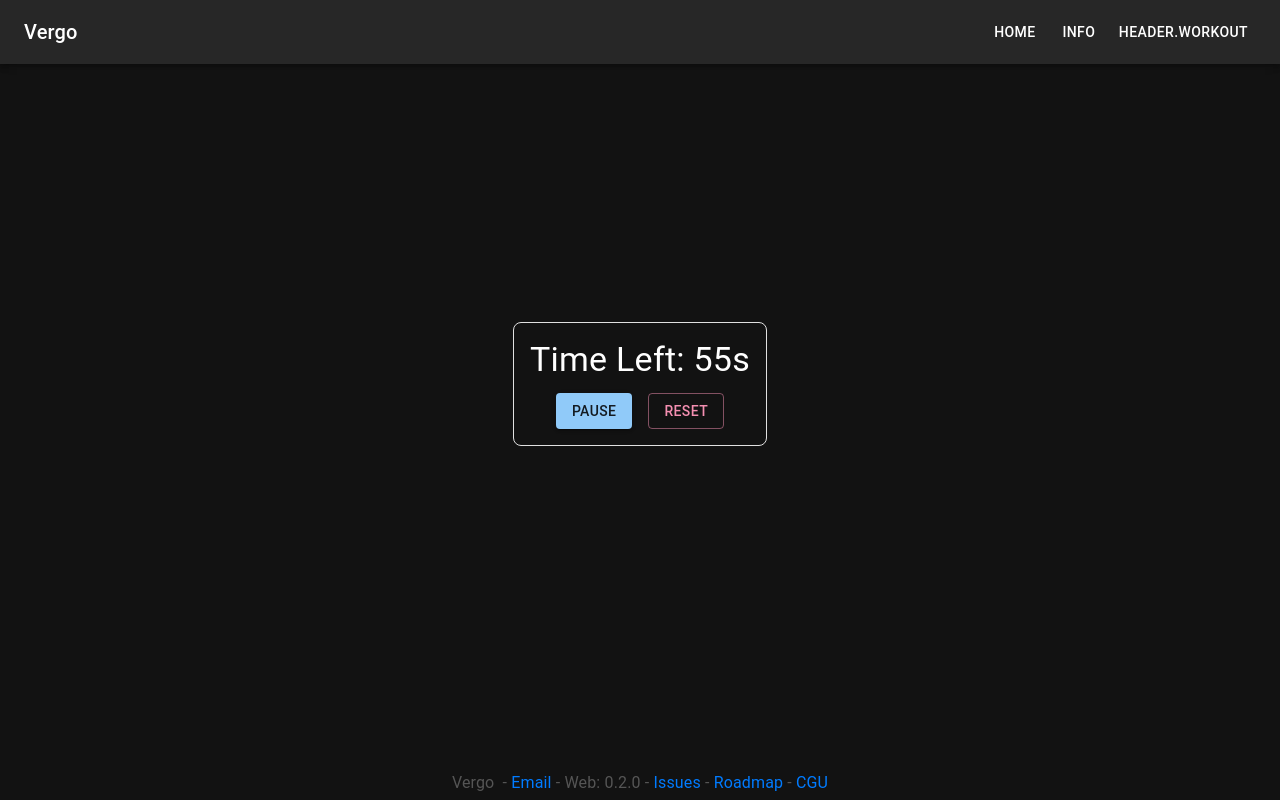
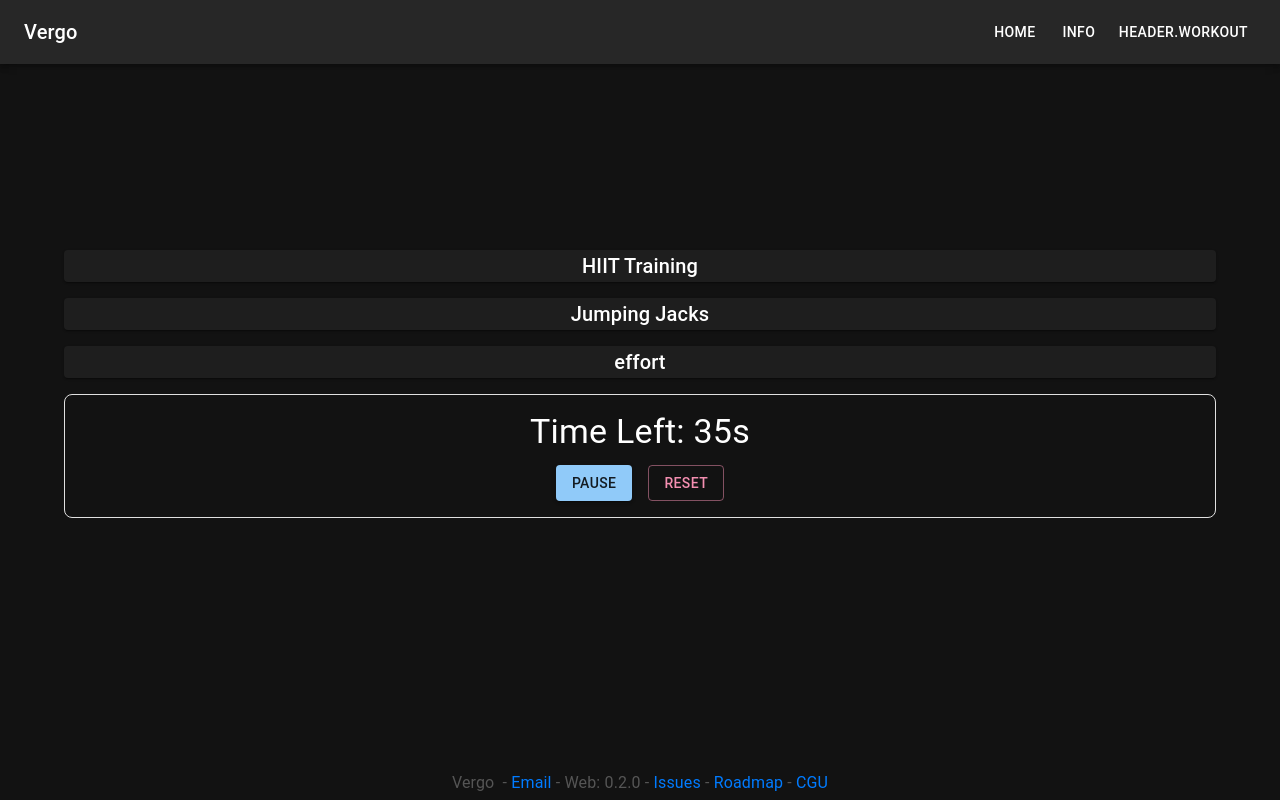
Before and after one commit to Happykiller/vergo_front, a React app: page /workout in a window 1280 px wide. Built offline with nearby package versions, Linux system fonts and the light colour scheme.

Commit message:
feat: chrono

```diff
--- a/src/components/Chrono.tsx
+++ b/src/components/Chrono.tsx
@@ -28,15 +28,33 @@ const Chrono: React.FC<CountdownProps> = ({ duration, onComplete }) => {
     }, duration);
   };
 
-  useEffect(() => {
+  const start = () => {
+    clearInterval(intervalRef.current as NodeJS.Timeout);
+    intervalRef.current = setInterval(() => {
+      handleSecond();
+    }, 1000);
+  }
+
+  const pause = () => {
+    setIsPaused(true);
+  }
+
+  const resume = () => {
+    setIsPaused(false);
+  }
+
+  const reset = () => {
+    clearInterval(intervalRef.current as NodeJS.Timeout);
+    setTimeLeft(duration);
+    setIsPaused(true);
+  }
+
+  const handleSecond = () => {
     if (!isPaused) {
-      intervalRef.current = setInterval(() => {
       setTimeLeft((prevTime) => {
         if (prevTime <= 1) {
           clearInterval(intervalRef.current as NodeJS.Timeout);
-            if (onComplete) {
           onComplete();
-            }
           // Jouer la sonnerie à la fin
           playSound(440, 1000); // 440 Hz pendant 1 seconde
           return 0;
@@ -46,20 +64,23 @@ const Chrono: React.FC<CountdownProps> = ({ duration, onComplete }) => {
         if (prevTime === 2) playSound(880, 500); // 1s restant (880 Hz pendant 0.5 seconde)
         return prevTime - 1;
       });
-      }, 1000);
+    }
   }
 
-    return () => clearInterval(intervalRef.current as NodeJS.Timeout);
-  }, [isPaused, onComplete]);
+  useEffect(() => {
+    start();
+  });
 
   const handlePause = () => {
-    setIsPaused((prev) => !prev);
+    if(isPaused) {
+      resume();
+    } else {
+      pause();
+    }
   };
 
   const handleReset = () => {
-    clearInterval(intervalRef.current as NodeJS.Timeout);
-    setTimeLeft(duration);
-    setIsPaused(false);
+    reset();
   };
 
   return (
--- a/src/pages/Training.tsx
+++ b/src/pages/Training.tsx
@@ -1,12 +1,175 @@
-import React from 'react';
-import { useTranslation } from 'react-i18next'; // Import translation hook for i18n
-import { Container, Box } from '@mui/material'; // Import Material-UI components
+import React, { useState, useEffect } from 'react';
+import { Container, Box, Typography, Grid, Paper } from '@mui/material'; // Import Material-UI components
 
 import Chrono from '@components/Chrono';
 
 const Training: React.FC = () => {
-  // Use the translation hook to get the translation function
-  const { t } = useTranslation();
+  const [currentIndex, setCurrentIndex] = useState<number|null>(null);
+  let flattenTraining:any = [];
+  const training = {
+    "_type": "TRAINING",
+    "label": "HIIT Training",
+    "workout": [
+      {
+        "_type": "WORKOUT",
+        "label": "warm-up",
+        "sequence": [
+          {
+            "_type": "SET",
+            "serie": ["Jumping Jacks"],
+            "rep": 1,
+            "duration": 40,
+            "rest": 20,
+          },
+          {
+            "_type": "SET",
+            "rep": 3,
+            "serie": ['Arm Circles', 'Bodyweight Squats', 'High Knees'],
+            "duration": 40,
+            "rest": 20,
+            "pause": 60,
+          }
+        ]
+      },
+      {
+        "_type": "WORKOUT",
+        "label": "HIIT",
+        "sequence": [
+          {
+            "_type": "SET",
+            "rep": 4,
+            "rest": 60,
+            "pause": 60,
+            "sequence": [
+              {
+                "_type": "SET",
+                "rep": 8,
+                "serie": ['Burpees', 'Mountain Climbers', 'Jumb rope', ' Jump Squats', 'Push-Ups', 'Russian Twists', 'Bank jumb', 'Jumping Lunges'],
+                "duration": 40,
+                "rest": 20
+              }
+            ]
+          }
+        ]
+      },
+      {
+        "_type": "WORKOUT",
+        "label": "cooldown",
+        "sequence": [
+          {
+            "_type": "SET",
+            "rep": 2,
+            "serie": ['Standing Hamstring Stretch', 'Quadriceps Stretch'],
+            "duration": 60,
+          },
+          {
+            "_type": "SET",
+            "rep": 1,
+            "serie": ['Shoulder Stretch'],
+            "sequence": [
+              {
+                "_type": "SET",
+                "rep": 2,
+                "serie": ['Left', 'Right'],
+                "sequence": [
+                  {
+                    "_type": "SET",
+                    "rep": 3,
+                    "duration": 10,
+                  }
+                ]
+              }
+            ]
+          },
+          {
+            "_type": "SET",
+            "rep": 1,
+            "serie": ["Child's Pose"],
+            "duration": 60,
+          }
+        ]
+      }
+    ]
+  };
+
+  const flatten = () => {
+    for(const workout of training.workout) {
+      for(const sequence of workout.sequence) {
+        flattenTraining = flattenTraining.concat(flattenSequence(sequence));
+      }
+    }
+  }
+
+  const flattenSequence = (sequence: any): [] => {
+    let response:any = [];
+    let label = '';
+    for (let i = 0; i < sequence.rep; i++) {
+      if(sequence.serie && sequence.serie[i]) {
+        label = sequence.serie[i];
+      } else {
+        label = '';
+      }
+      if(sequence.duration) {
+        response.push({
+          label,
+          type: 'effort',
+          duration: sequence.duration
+        });
+      }
+      if(sequence.sequence) {
+        for(const seq of sequence.sequence) {
+          response = response.concat(flattenSequence(seq));
+        }
+      }
+      if(sequence.rest) {
+        response.push({
+          label,
+          type: 'rest',
+          duration: sequence.rest
+        });
+      }
+    }
+    if(sequence.pause) {
+      response.push({
+        label,
+        type: 'pause',
+        duration: sequence.pause
+      });
+    }
+    return response;
+  }
+
+  flatten();
+
+  const doThing = (index: number|null) => {
+    if (index === null) return <></>;
+    const thing = flattenTraining[index];
+    return (<>
+      <Grid item xs={12}>
+        <Paper>
+          <Typography variant="h6" align="center">{thing.label}</Typography>
+        </Paper>
+      </Grid>
+      <Grid item xs={12}>
+        <Paper>
+          <Typography variant="h6" align="center">{thing.type}</Typography>
+        </Paper>
+      </Grid>
+      <Grid item xs={12}>
+        <Chrono key={index} duration={thing.duration} onComplete={() => {
+          if (flattenTraining[index+1]) {
+            setTimeout(() => {setCurrentIndex(index+1)}, 100);
+          } else {
+            console.log('FIIIIIINIIISHHHHH');
+          }
+        }} />
+      </Grid>
+    </>);
+  }
+
+  if(currentIndex === null) {
+    setCurrentIndex(0);
+  }
 
   return (
     <Container>
@@ -18,7 +181,14 @@ const Training: React.FC = () => {
         minHeight="80vh" // Minimum height of 80% of the viewport height
         textAlign="center" // Center text alignment
       >
-        <Chrono duration={60} onComplete={() => console.log('Décompte terminé !')} />
+        <Grid container spacing={2} justifyContent="center">
+          <Grid item xs={12}>
+            <Paper>
+              <Typography variant="h6" align="center">{training.label}</Typography>
+            </Paper>
+          </Grid>
+          {doThing(currentIndex)}
+        </Grid>
       </Box>
     </Container>
   );
```
Lines whose indentation alone changed are shown as unchanged.
